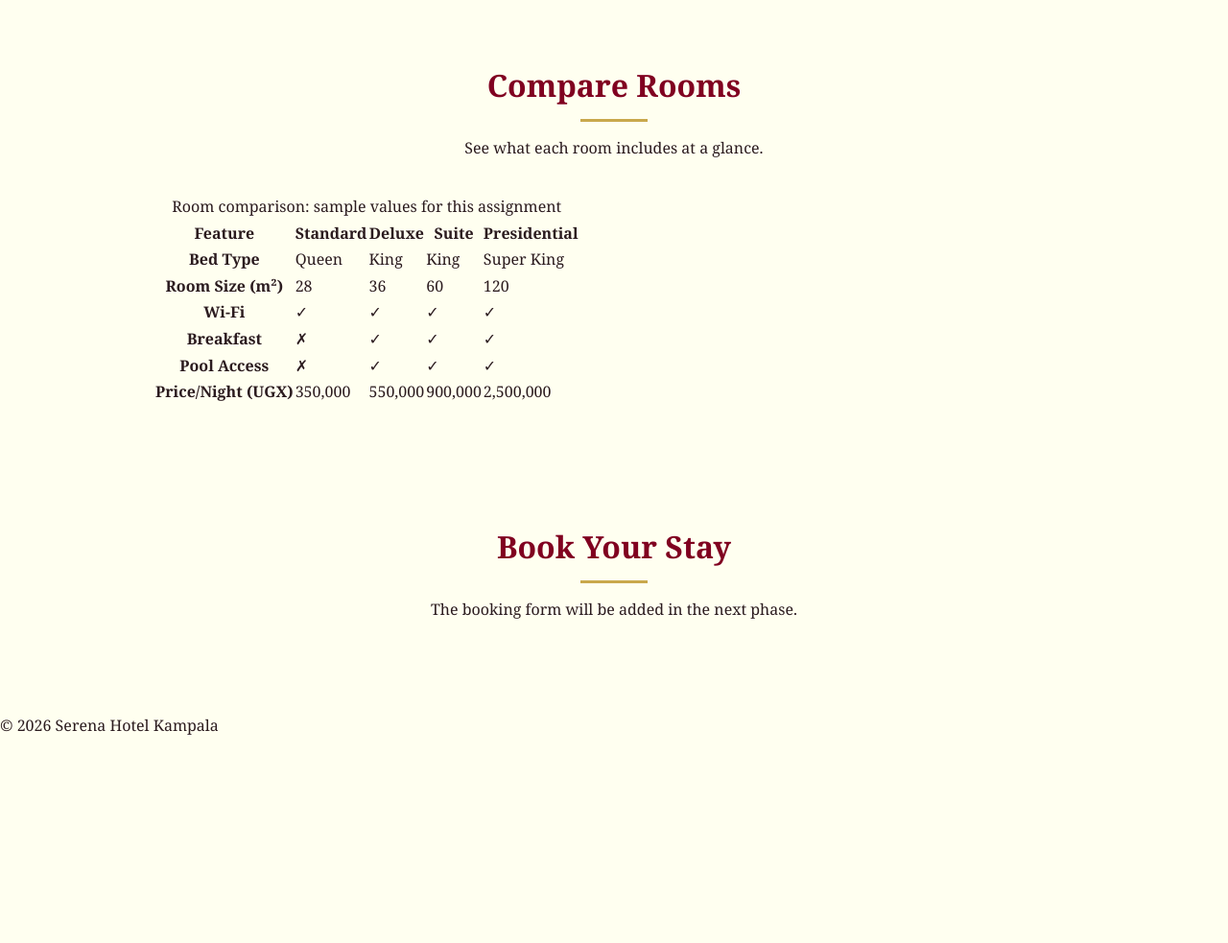
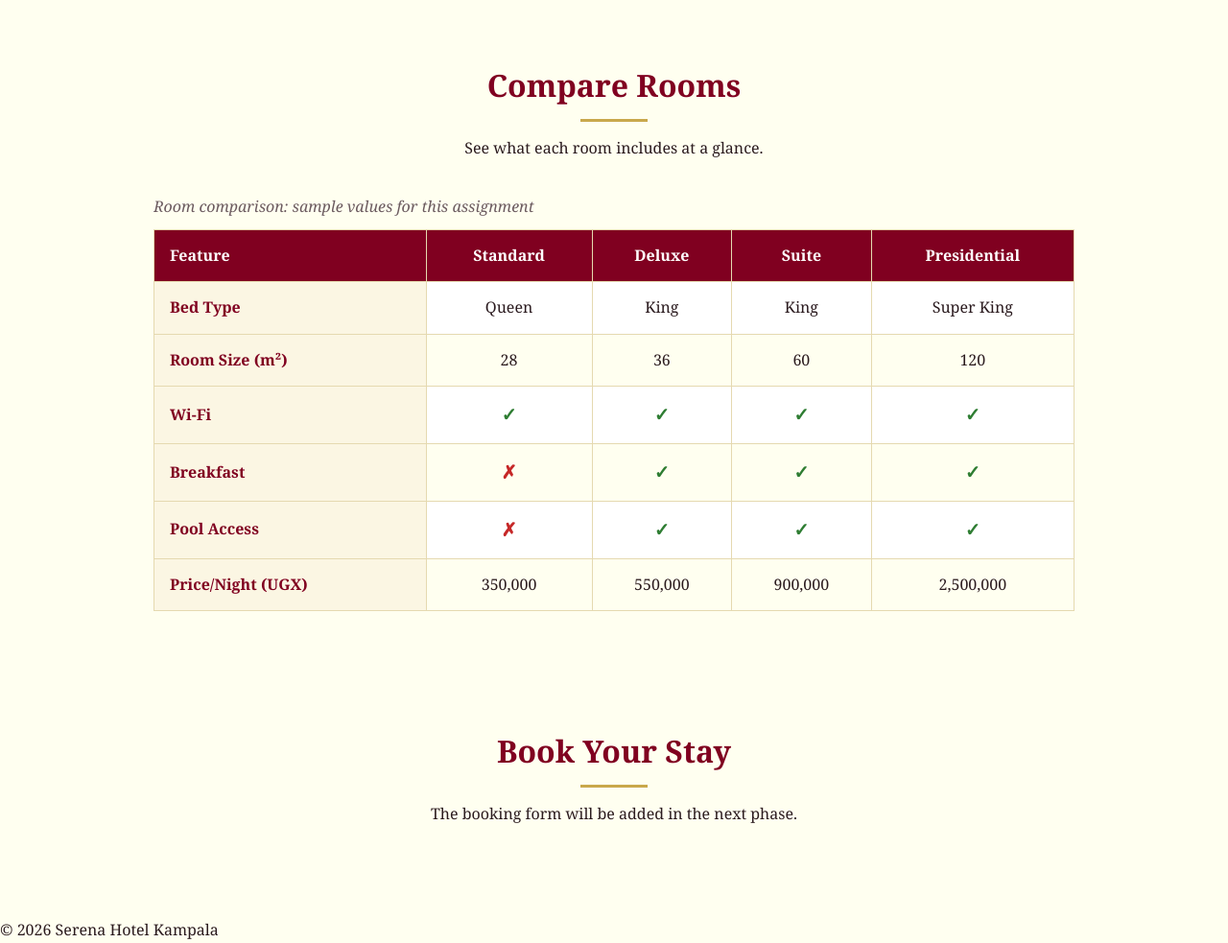
Before and after one commit to Patrickodida/serena-hotel-booking-page, a plain HTML site: page index.html in a window 1280 px wide. Shown: the part 1245-2228 px from the top of the page at 96% size. Before the commit the page ends 2014 px from the top, so only its background shows below. Drawn offline with Linux system fonts and the light colour scheme.

Commit message:
Style the comparison table

```diff
--- a/booking.css
+++ b/booking.css
@@ -155,3 +155,60 @@ body {
     font-weight: normal;
     color: #6B5A5F;
 }
+
+/* Comparison table */
+.table-wrap {
+    overflow-x: auto;
+}
+
+table {
+    width: 100%;
+    border-collapse: collapse;
+    background: #FFFFFF;
+}
+
+caption {
+    caption-side: top;
+    text-align: left;
+    font-style: italic;
+    padding-bottom: 10px;
+    color: #6B5A5F;
+}
+
+th,
+td {
+    padding: 14px 16px;
+    border: 1px solid #E5D9B0;
+    text-align: center;
+}
+
+thead th {
+    background: #800020;
+    color: #FFFFFF;
+}
+
+thead th:first-child,
+tbody th {
+    text-align: left;
+}
+
+tbody th {
+    background: #FBF6E3;
+    color: #800020;
+}
+
+tbody tr:nth-child(even) td {
+    background: #FFFFF0;
+}
+
+.yes {
+    color: #2E7D32;
+    font-weight: bold;
+    font-size: 1.2rem;
+}
+
+.no {
+    color: #C62828;
+    font-weight: bold;
+    font-size: 1.2rem;
+}
```
